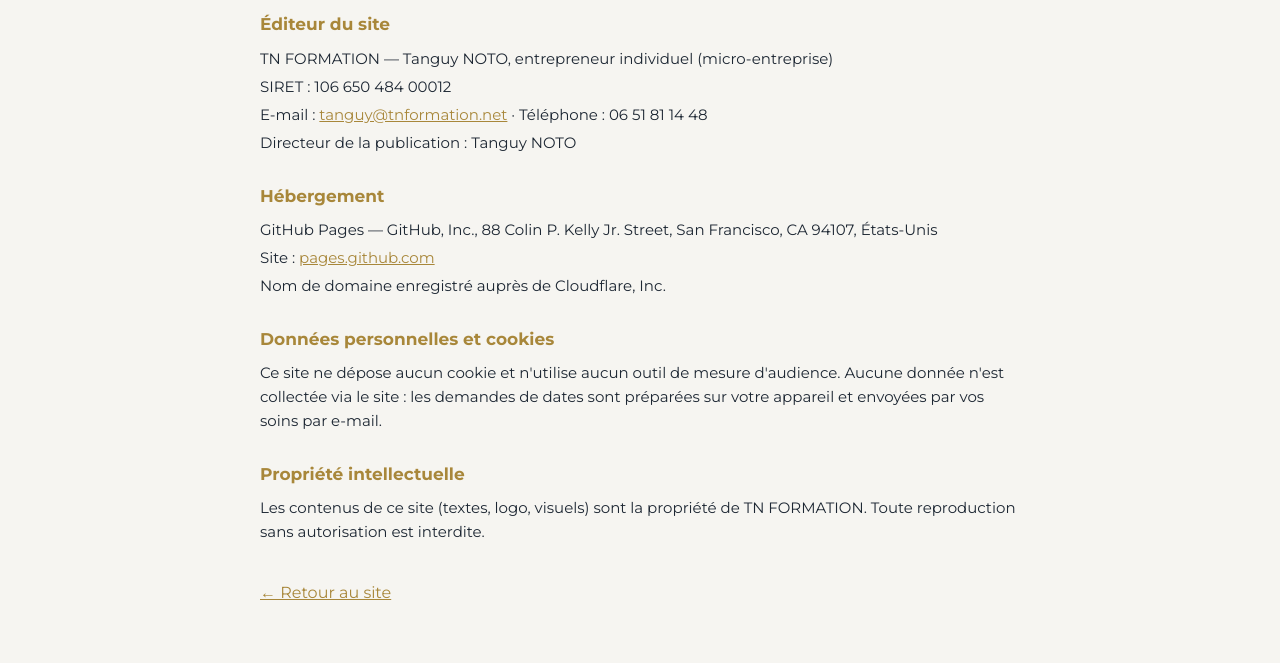
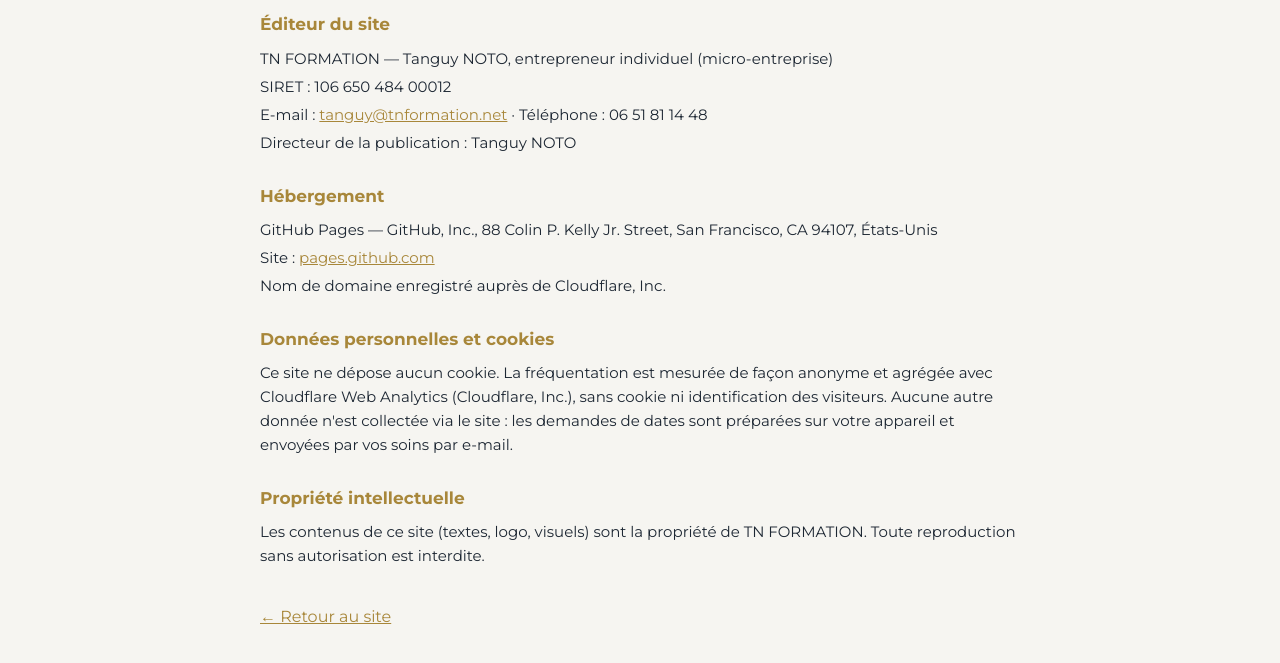
Before and after one commit to romandsl8/tnformation-site, a plain HTML site: page mentions-legales.html in a window 1280 px wide. Shown: the part 171-834 px from the top of the page. Drawn offline with Linux system fonts and the light colour scheme.

Commit message:
Mesure d'audience Cloudflare Web Analytics (sans cookie)
Co-Authored-By: Claude Opus 5.5 <noreply@anthropic.com>

```diff
--- a/mentions-legales.html
+++ b/mentions-legales.html
@@ -37,12 +37,13 @@
   <p>Nom de domaine enregistré auprès de Cloudflare, Inc.</p>
 
   <h2>Données personnelles et cookies</h2>
-  <p>Ce site ne dépose aucun cookie et n'utilise aucun outil de mesure d'audience. Aucune donnée n'est collectée via le site : les demandes de dates sont préparées sur votre appareil et envoyées par vos soins par e-mail.</p>
+  <p>Ce site ne dépose aucun cookie. La fréquentation est mesurée de façon anonyme et agrégée avec Cloudflare Web Analytics (Cloudflare, Inc.), sans cookie ni identification des visiteurs. Aucune autre donnée n'est collectée via le site : les demandes de dates sont préparées sur votre appareil et envoyées par vos soins par e-mail.</p>
 
   <h2>Propriété intellectuelle</h2>
   <p>Les contenus de ce site (textes, logo, visuels) sont la propriété de TN FORMATION. Toute reproduction sans autorisation est interdite.</p>
 
   <a class="back" href="./">← Retour au site</a>
 </main>
+<!-- Cloudflare Web Analytics (sans cookie) --><script defer src='https://static.cloudflareinsights.com/beacon.min.js' data-cf-beacon='{"token": "47cfeaa471914537a72b29f8c9e0be52"}'></script><!-- End Cloudflare Web Analytics -->
 </body>
 </html>
```
Also changed, not shown: 404.html (+1 -0 lines), index.html (+2 -1 lines).
